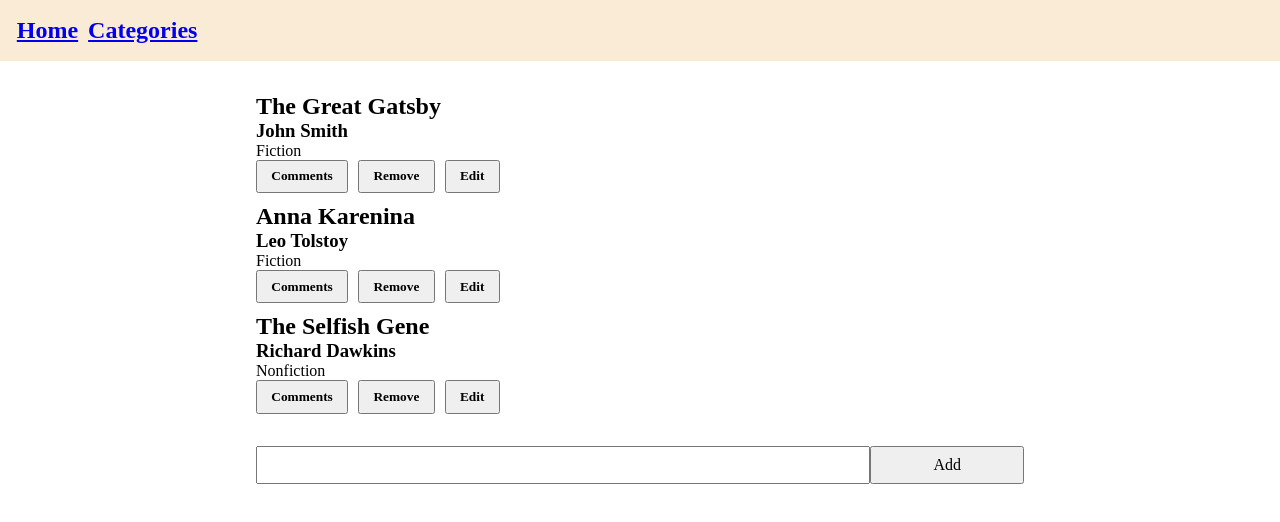
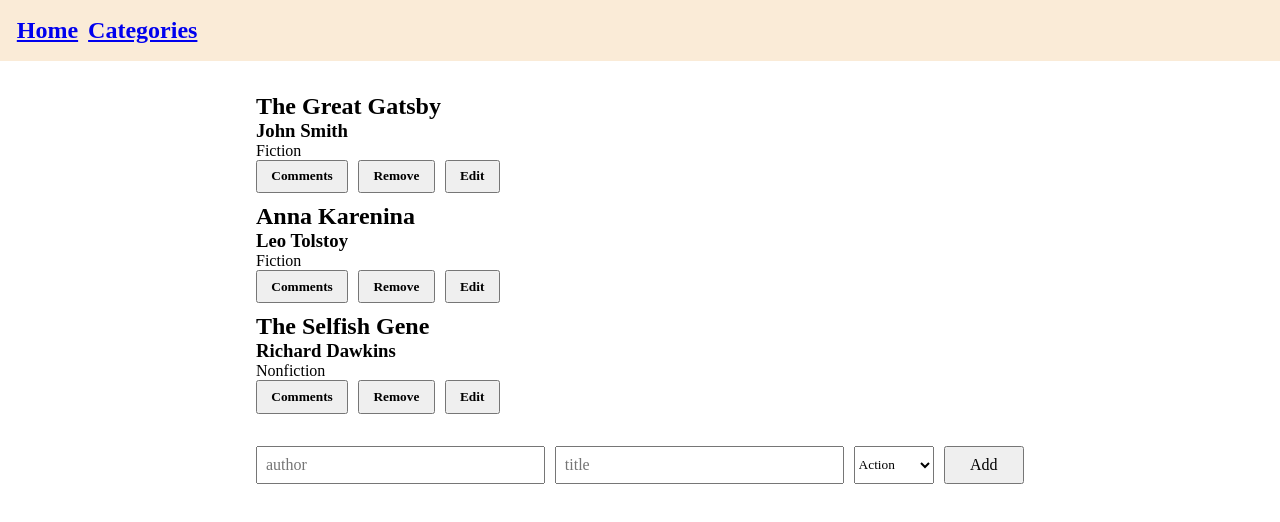
Before and after one commit to bilalrajput09/Bookstore-react, a React (Create React App) app: page / in a window 1280 px wide. Shown: the top 522 px of the page. Built offline with nearby package versions, Linux system fonts and the light colour scheme.

Commit message:
Add input fields

```diff
--- a/src/Components/InputBooks.js
+++ b/src/Components/InputBooks.js
@@ -5,22 +5,34 @@ import { booksActions } from '../redux/books/booksSlice';
 import styles from './InputBooks.module.css';
 
 const InputBooks = () => {
-  const inputRef = useRef();
+  const inputAuthor = useRef();
+  const inputTitle = useRef();
+  const selectRef = useRef();
   const dispatch = useDispatch();
   const submitBookHandler = (e) => {
     e.preventDefault();
     dispatch(
       booksActions.addBook({
         item_id: uid(),
-        title: inputRef.current.value,
-        author: 'Richard Dawkins',
-        category: 'Nonfiction',
+        title: inputTitle.current.value,
+        author: inputAuthor.current.value,
+        category: selectRef.current.value,
       }),
     );
+    inputAuthor.current.value = '';
+    inputTitle.current.value = '';
+    inputAuthor.current.blur();
+    inputTitle.current.blur();
   };
   return (
     <form onSubmit={submitBookHandler} className={styles.input_form}>
-      <input ref={inputRef} />
+      <input ref={inputAuthor} placeholder="author" required />
+      <input ref={inputTitle} placeholder="title" required />
+      <select ref={selectRef}>
+        <option>Action</option>
+        <option>Nonfiction</option>
+        <option>Fiction</option>
+      </select>
       <button type="submit">Add</button>
     </form>
   );
--- a/src/Components/InputBooks.module.css
+++ b/src/Components/InputBooks.module.css
@@ -1,6 +1,8 @@
 .input_form {
   width: 60%;
   margin: 0 auto;
+  display: flex;
+  gap: 10px;
 }
 
 .input_form input {
@@ -14,3 +16,7 @@
   padding: 0.5em;
   font-size: 1em;
 }
+
+.input_form button:hover {
+  background-color: antiquewhite;
+}
```
